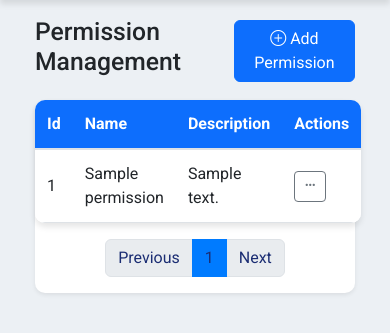
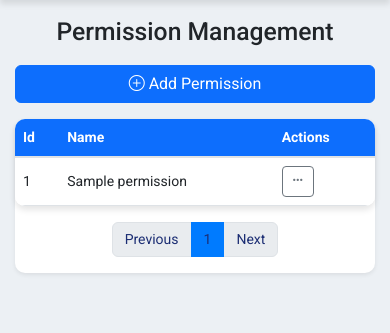
Before and after one commit to Chhea012/automated_system, a Flask app: template app/templates/permissions/index.html in a window 390 px wide. Shown: the part 107-440 px from the top of the page. Run offline with Flask 3, Linux system fonts and the light colour scheme; the template is opened without the code that fills it: most values are stand-ins (such as "Sample title", 1, 10 or a date in 2020); parts of the project's set-up code (start-up, migrations or seed data) failed here and were passed over.

Commit message:
feature: add the responsive page moblie and tablate for the permission and role [ASC-250]

```diff
--- a/app/templates/permissions/index.html
+++ b/app/templates/permissions/index.html
@@ -10,46 +10,40 @@
     border-radius: 10px;
     overflow: hidden;
     box-shadow: 0 4px 6px rgba(0, 0, 0, 0.1);
+    width: 100%;
+    table-layout: auto;
   }
-
   .table-custom thead th {
-    background-color: #0d6efd; /* Bootstrap primary blue */
+    background-color: #0d6efd;
     color: #ffffff;
     font-weight: 600;
     padding: 12px;
     text-align: left;
     border-bottom: 2px solid #dee2e6;
   }
-
   .table-custom tbody tr {
     background-color: #ffffff;
     transition: background-color 0.2s ease;
   }
-
   .table-custom tbody tr:nth-child(even) {
-    background-color: #f8f9fa; /* Light gray for zebra striping */
+    background-color: #f8f9fa;
   }
-
   .table-custom tbody tr:hover {
-    background-color: #e9ecef; /* Slightly darker on hover */
+    background-color: #e9ecef;
   }
-
   .table-custom td {
     padding: 12px;
     vertical-align: middle;
     border-bottom: 1px solid #dee2e6;
   }
-
   .table-custom .dropdown-menu {
     border-radius: 8px;
     box-shadow: 0 2px 4px rgba(0, 0, 0, 0.1);
   }
-
   .table-custom .dropdown-item {
     padding: 8px 16px;
     font-size: 14px;
   }
-
   .table-custom .dropdown-item i {
     margin-right: 8px;
   }
@@ -59,6 +53,79 @@
     flex-direction: column;
     margin-right: 35px;
     margin-left: 35px;
+  }
+  /* Responsive Styles */
+  @media (max-width: 576px) {
+    .permission-container {
+      margin-right: 15px;
+      margin-left: 15px;
+    }
+    .table-custom {
+      font-size: 14px;
+    }
+    .table-custom thead th,
+    .table-custom td {
+      padding: 8px;
+    }
+    .table-custom th:nth-child(3), /* Description column header */
+    .table-custom td:nth-child(3) { /* Description column data */
+      display: none;
+    }
+    .table-custom .dropdown-menu {
+      min-width: 120px;
+    }
+    .table-custom .dropdown-item {
+      font-size: 12px;
+      padding: 6px 12px;
+    }
+    .modal-dialog {
+      margin: 10px;
+    }
+    .modal-content {
+      font-size: 14px;
+    }
+    .modal-body {
+      padding: 15px;
+    }
+    .modal-footer .btn {
+      padding: 6px 12px;
+      font-size: 14px;
+    }
+    .d-flex.mb-3 {
+      flex-direction: column;
+      align-items: flex-start;
+      gap: 10px;
+    }
+    .btn-primary {
+      width: 100%;
+      text-align: center;
+    }
+    .pagination {
+      flex-wrap: wrap;
+    }
+    .page-link {
+      font-size: 14px;
+      padding: 6px 12px;
+    }
+  }
+  @media (min-width: 577px) and (max-width: 768px) {
+    .permission-container {
+      margin-right: 20px;
+      margin-left: 20px;
+    }
+    .table-custom {
+      font-size: 15px;
+    }
+    .table-custom thead th,
+    .table-custom td {
+      padding: 10px;
+    }
+    .modal-dialog {
+      max-width: 90%;
+    }
+    .modal-footer .btn {
+      font-size: 15px;
+    }
   }
 </style>
 
```
Also changed, not shown: app/templates/roles/index.html (+82 -0 lines).
